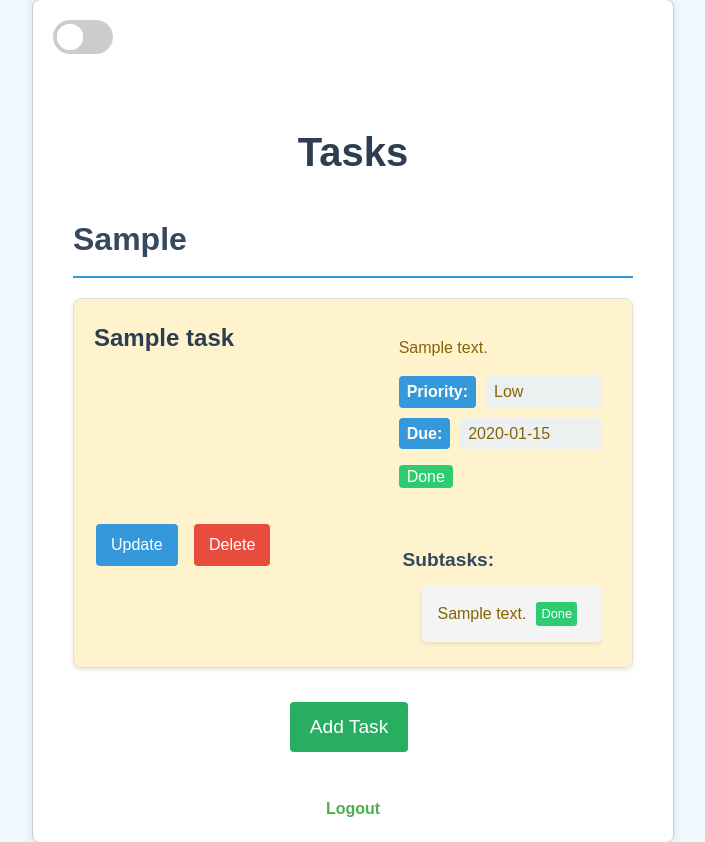
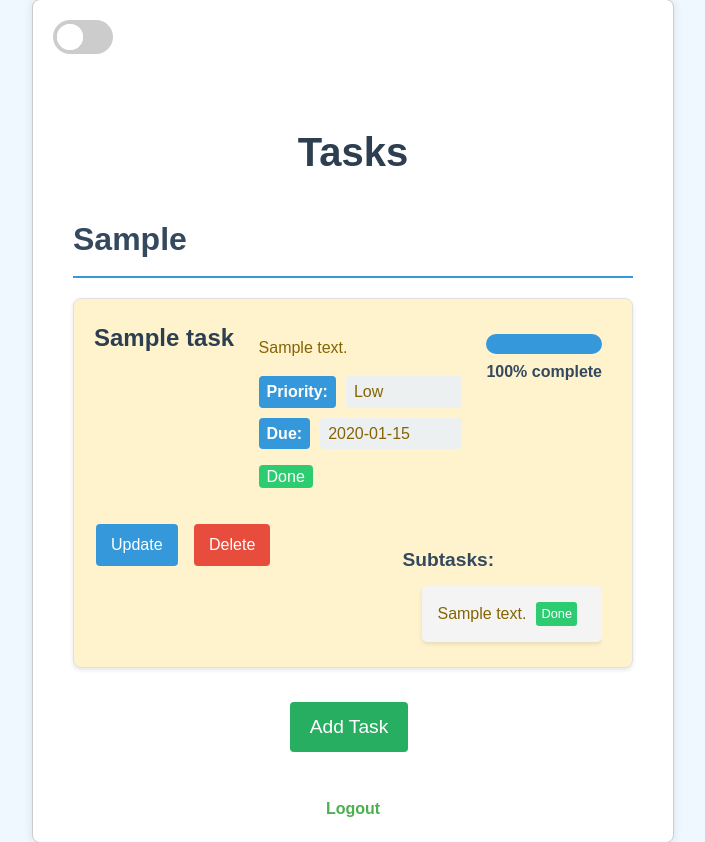
Before and after one commit to flyfir248/Daily-Tasks, a Flask app: page / in a window 1280 px wide. Shown: the part 136-978 px from the top of the page, without its empty margins (287-992 px from the left). Run offline with Flask 3, Linux system fonts and the light colour scheme; a user stored in the database is signed in; tables that the repository leaves empty hold one stand-in row (values such as "Sample post").

Commit message:
push : updating implemented subtask progress bar

```diff
--- a/app.py
+++ b/app.py
@@ -31,6 +31,13 @@ class Task(db.Model):
     category = db.Column(db.String(50), nullable=True)
     user_id = db.Column(db.Integer, db.ForeignKey('user.id'), nullable=False)
     subtasks = db.relationship('Subtask', backref='task', lazy=True, cascade="all, delete-orphan")
+
+    @property
+    def progress(self):
+        if not self.subtasks:
+            return 100 if self.done else 0
+        completed_subtasks = sum(1 for subtask in self.subtasks if subtask.done)
+        return int((completed_subtasks / len(self.subtasks)) * 100)
 
 class Subtask(db.Model):
     id = db.Column(db.Integer, primary_key=True)
--- a/templates/index.html
+++ b/templates/index.html
@@ -35,6 +35,12 @@
                         <span class="status-label">Done</span>
                     </div>
                     {% endif %}
+                </div>
+                <div class="task-progress">
+                    <div class="progress-bar">
+                        <div class="progress" style="width: {{ task.progress }}%;"></div>
+                    </div>
+                    <span class="progress-text">{{ task.progress }}% complete</span>
                 </div>
                 <div class="task-actions">
                     <a href="{{ url_for('update_task', id=task.id) }}" class="button update-btn">Update</a>
@@ -235,6 +241,29 @@
       text-overflow: ellipsis;
     }
 
+    .task-progress {
+    margin-top: 15px;
+    }
+    .progress-bar {
+        width: 100%;
+        background-color: #e0e0e0;
+        height: 20px;
+        border-radius: 10px;
+        overflow: hidden;
+    }
+    .progress {
+        height: 100%;
+        background-color: #3498db;
+        transition: width 0.5s ease-in-out;
+    }
+    .progress-text {
+        display: block;
+        text-align: center;
+        margin-top: 5px;
+        font-weight: bold;
+        color: #34495e;
+    }
+
     /* Media queries for responsive design */
     @media (max-width: 600px) {
         .task-title {
@@ -254,6 +283,9 @@ document.querySelectorAll('.subtask-checkbox').forEach(checkbox => {
     checkbox.addEventListener('change', function() {
         const subtaskId = this.id.split('-')[1];
         const isDone = this.checked;
+        const taskItem = this.closest('.task-item');
+        const progressBar = taskItem.querySelector('.progress');
+        const progressText = taskItem.querySelector('.progress-text');
 
         // Send an AJAX request to update the subtask status
         fetch(`/update_subtask/${subtaskId}`, {
@@ -280,6 +312,11 @@ document.querySelectorAll('.subtask-checkbox').forEach(checkbox => {
                         statusSpan.remove();
                     }
                 }
+
+                // Update the progress bar
+                const newProgress = data.new_progress;
+                progressBar.style.width = `${newProgress}%`;
+                progressText.textContent = `${newProgress}% complete`;
             }
         });
     });
```
Also changed, not shown: instance/tasks.db.
